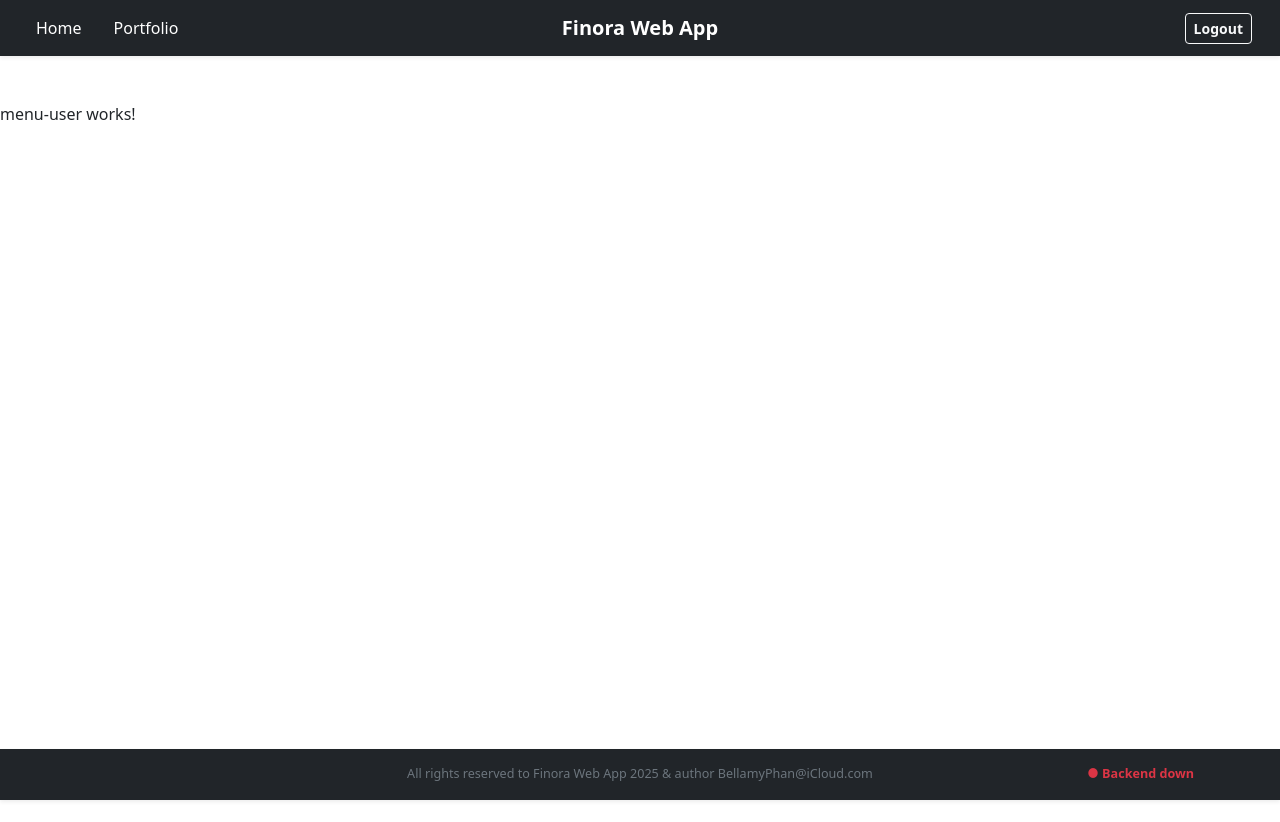
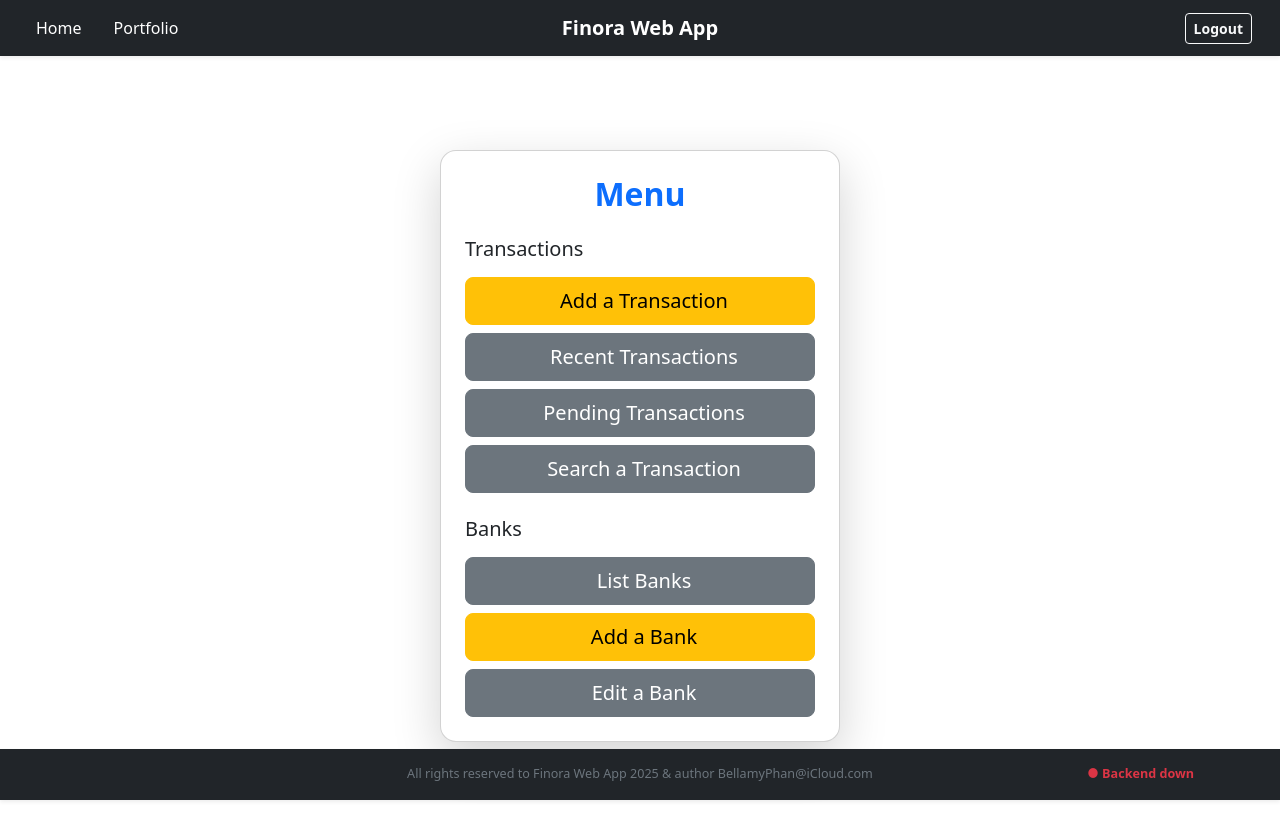
Before and after one commit to bellamyp/finora-angular, an Angular app: page /menu-user in a window 1280 px wide. Before the commit the page ends 800 px from the top, so only its background shows below. Built offline with nearby package versions, Linux system fonts and the light colour scheme; no server answers; sample sign-in values are in the browser's storage.

Commit message:
Update default menu page for user

```diff
--- a/src/app/components/menu-user/menu-user.html
+++ b/src/app/components/menu-user/menu-user.html
@@ -1 +1,38 @@
-<p>menu-user works!</p>
+<div class="d-flex justify-content-center align-items-start py-5">
+  <div class="card p-4 shadow-lg rounded-4" style="max-width: 400px; width: 100%;">
+
+    <h2 class="text-center mb-4 fw-bold text-primary">Menu</h2>
+
+    <!-- Transactions Section -->
+    <h5 class="mb-3">Transactions</h5>
+    <div class="d-grid gap-2 mb-4">
+      <button class="btn btn-warning btn-lg">
+        <i class="bi bi-plus-circle me-2"></i> Add a Transaction
+      </button>
+      <button class="btn btn-secondary btn-lg">
+        <i class="bi bi-clock-history me-2"></i> Recent Transactions
+      </button>
+      <button class="btn btn-secondary btn-lg">
+        <i class="bi bi-hourglass-split me-2"></i> Pending Transactions
+      </button>
+      <button class="btn btn-secondary btn-lg">
+        <i class="bi bi-search me-2"></i> Search a Transaction
+      </button>
+    </div>
+
+    <!-- Banks Section -->
+    <h5 class="mb-3">Banks</h5>
+    <div class="d-grid gap-2">
+      <button class="btn btn-secondary btn-lg">
+        <i class="bi bi-list-ul me-2"></i> List Banks
+      </button>
+      <button class="btn btn-warning btn-lg">
+        <i class="bi bi-plus-square me-2"></i> Add a Bank
+      </button>
+      <button class="btn btn-secondary btn-lg">
+        <i class="bi bi-pencil-square me-2"></i> Edit a Bank
+      </button>
+    </div>
+
+  </div>
+</div>
```
